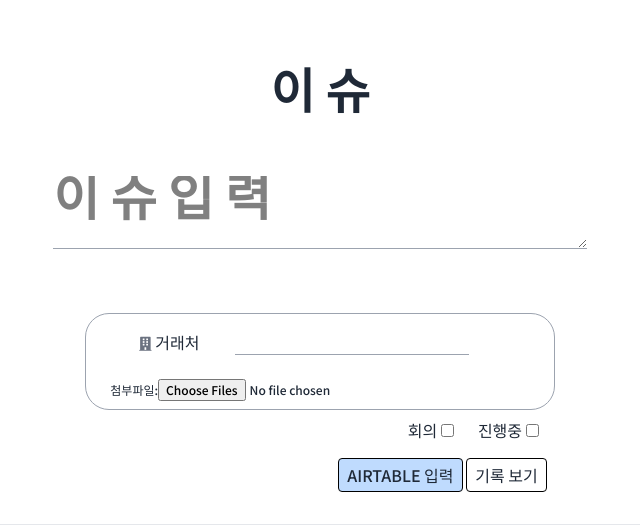
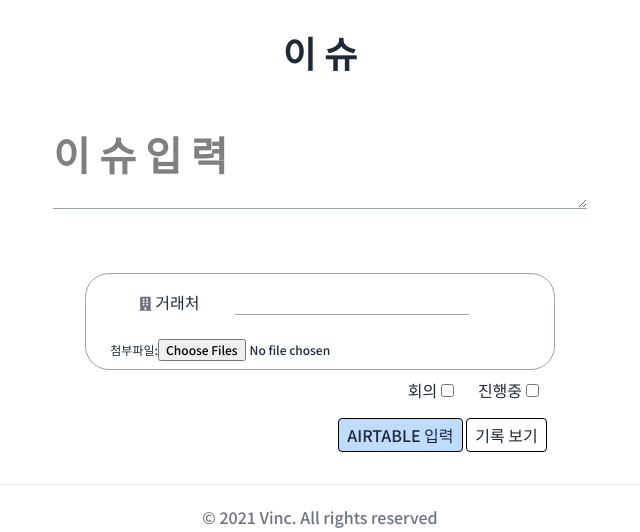
Before and after one commit to vincent0122/pythonSheet, a Django app: template templates/issues/issue_create.html in a window 1280 px wide. Shown: the part 64-596 px from the top of the page, without its empty margins (320-960 px from the left). Run offline with Django 3.2, Linux system fonts and the light colour scheme; the template is opened without the code that fills it: values that come from a table or form of the project are taken from there, others are empty; the visitor is signed in with stand-in values (Sample User, id 1); style sheets or scripts are compiled from the project's sources; some libraries are stand-ins or nearby versions.

Commit message:
issue create

```diff
--- a/templates/issues/issue_create.html
+++ b/templates/issues/issue_create.html
@@ -10,7 +10,7 @@
  textarea::placeholder {
         color: gray;
         font-weight: bold;
-		font-size: 50px;
+		font-size: 40px;
         opacity: 4;
       }
 </style>
@@ -18,8 +18,8 @@
 <form method="post" enctype="multipart/form-data">
 	{% csrf_token %}
 <div class="container lg:w-5/12 mx-auto">
-  <div class="flex flex-col text-center text-3xl h-1/2 mt-32">
-	<span class="text-5xl font-bold">이 슈</span>
+  <div class="flex flex-col text-center text-3xl h-1/2 mt-24">
+	<span class="text-4xl font-bold">이 슈</span>
 	<textarea class="w-full mt-16 border-b border-gray-400 h-auto" placeholder="이 슈 입 력" type="text" name="issue" row="5"></textarea>
   </div>
 
```
